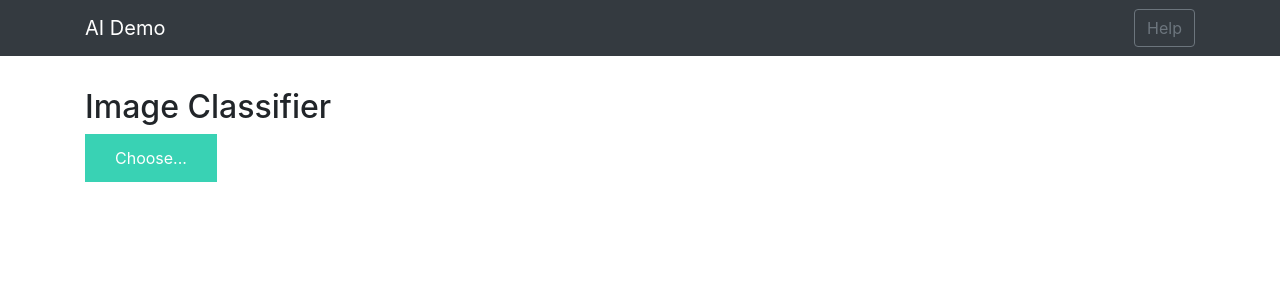
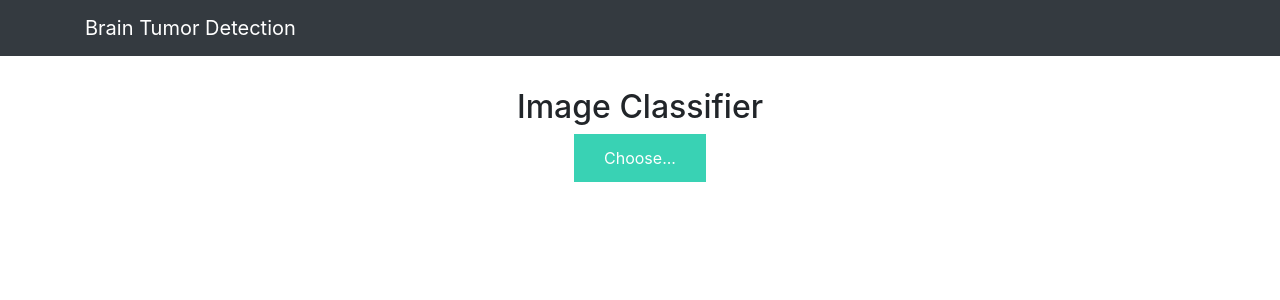
Before and after one commit to ashishsorte123/MP, a Flask app: page / in a window 1280 px wide. Shown: the top 300 px of the page. Run offline with Flask 2, Linux system fonts and the light colour scheme; some libraries are stand-ins or nearby versions.

Commit message:
first commit

```diff
--- a/Templates/base.html
+++ b/Templates/base.html
@@ -4,7 +4,7 @@
     <meta charset="UTF-8">
     <meta name="viewport" content="width=device-width, initial-scale=1.0">
     <meta http-equiv="X-UA-Compatible" content="ie=edge">
-    <title>AI Demo</title>
+    <title>Brain Tumor Detection using Deep Learning</title>
     <link href="https://cdn.bootcss.com/bootstrap/4.0.0/css/bootstrap.min.css" rel="stylesheet">
     <script src="https://cdn.bootcss.com/popper.js/1.12.9/umd/popper.min.js"></script>
     <script src="https://cdn.bootcss.com/jquery/3.3.1/jquery.min.js"></script>
@@ -15,8 +15,7 @@
 <body>
     <nav class="navbar navbar-dark bg-dark">
         <div class="container">
-            <a class="navbar-brand" href="#">AI Demo</a>
-            <button class="btn btn-outline-secondary my-2 my-sm-0" type="submit">Help</button>
+            <a class="navbar-brand" href="#">Brain Tumor Detection</a>
         </div>
     </nav>
     <div class="container">
--- a/Templates/index.html
+++ b/Templates/index.html
@@ -1,4 +1,6 @@
 {% extends "base.html" %} {% block content %}
+
+<center>
 
 <h2>Image Classifier</h2>
 
@@ -16,7 +18,7 @@
             </div>
         </div>
         <div>
-            <button type="button" class="btn btn-primary btn-lg " id="btn-predict">Predict!</button>
+            <button type="button" class="btn btn-primary btn-lg " id="btn-predict">Detect Tumor</button>
         </div>
     </div>
 
@@ -28,4 +30,6 @@
 
 </div>
 
+</center>
+
 {% endblock %}
```
